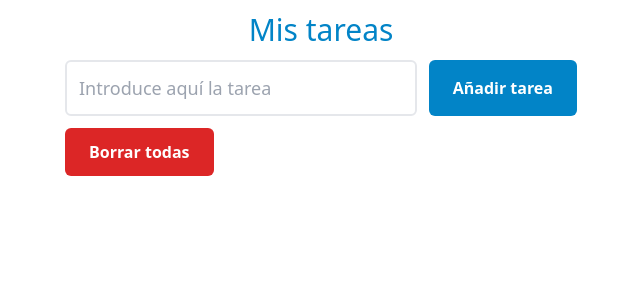
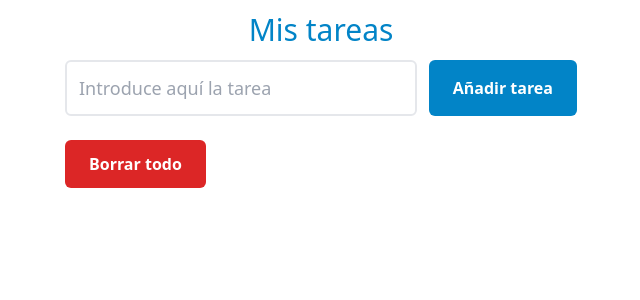
Before and after one commit to sruizpdev/tareas, a React (Vite) app: page / in a window 1280 px wide. Shown: the top 300 px of the page, without its empty margins (319-959 px from the left). Built offline with nearby package versions, Linux system fonts and the light colour scheme.

Commit message:
add: deleteAllTasks

```diff
--- a/src/App.jsx
+++ b/src/App.jsx
@@ -4,13 +4,11 @@ import Tasks from "./components/Tasks";
 import { useState, useEffect } from "react";
 
 function App() {
-  const [tasks, setTasks] = useState([]);
-
   let tasksLS = JSON.parse(localStorage.getItem("tasks"));
   if (!tasksLS) {
     tasksLS = [];
   }
-
+  const [tasks, setTasks] = useState(tasksLS);
   useEffect(() => {
     if (tasksLS) {
       localStorage.setItem("tasks", JSON.stringify(tasks));
@@ -23,11 +21,22 @@ function App() {
     const updatedTasks = tasks.filter((task) => task.id !== id);
     setTasks([...updatedTasks]);
   };
+  const deleteAllTasks = () => {
+    if (confirm("Estas seguro?")) {
+      setTasks([]);
+    }
+  };
   return (
     <div className="container w-2/5 mx-auto">
       <Header />
       <Form tasks={tasks} setTasks={setTasks} />
       <Tasks tasks={tasks} deleteTask={deleteTask} />
+      <button
+        className="bg-red-600 text-white py-3 px-6 rounded-md font-bold"
+        onClick={() => deleteAllTasks()}
+      >
+        Borrar todo
+      </button>
     </div>
   );
 }
--- a/src/components/Tasks.jsx
+++ b/src/components/Tasks.jsx
@@ -10,11 +10,7 @@ const Tasks = ({ tasks ,deleteTask}) => {
         deleteTask={deleteTask}/>
       ))}
 
-      <input
-        type="submit"
-        value="Borrar todas"
-        className="bg-red-600 text-white py-3 px-6 rounded-md font-bold"
-      />
+
     </div>
   );
 };
```
